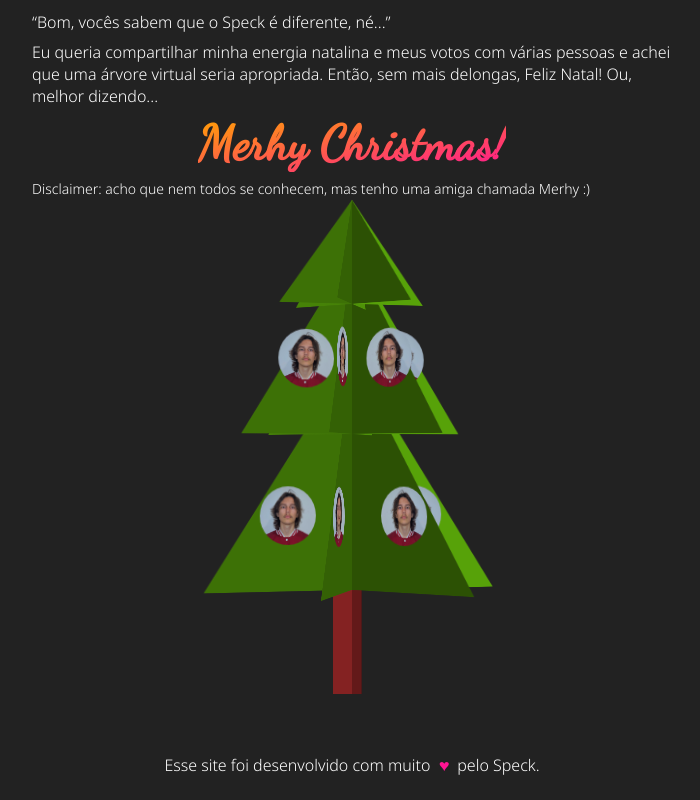
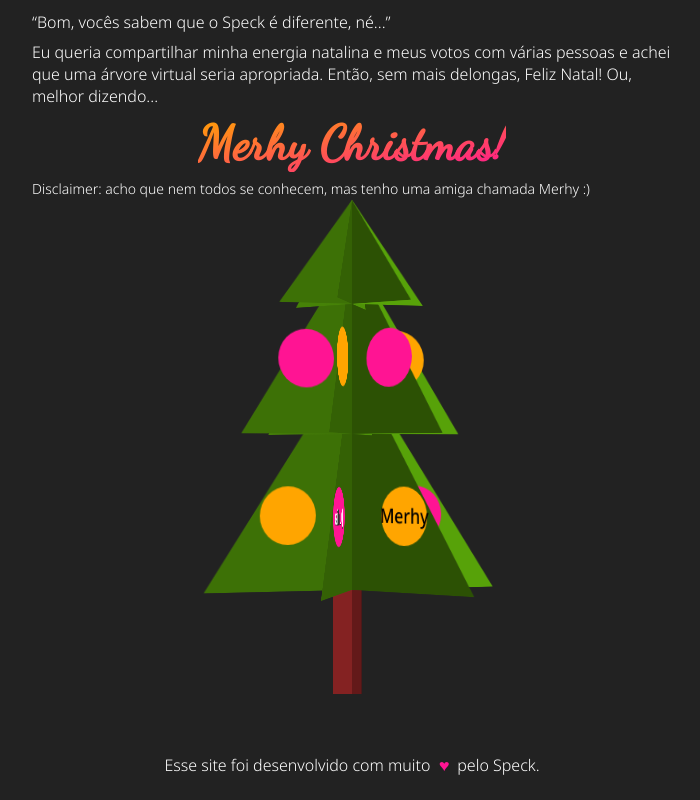
Before and after one commit to douglasspeck/christmas, a PHP site: page / in a window 1280 px wide. Shown: the whole page, without its empty margins (288-988 px from the left). Run offline with PHP 8.4, Linux system fonts and the light colour scheme.

Commit message:
Finished programming

```diff
--- a/assets/css/tree.css
+++ b/assets/css/tree.css
@@ -46,12 +46,16 @@
     --rot: inherit;
     z-index: calc(11 - max(var(--rot) - 330 , 330 - var(--rot)) / 60);
     display: flex;
+    align-items: center;
+    justify-content: center;
     position: absolute;
     width: calc(15 * var(--w));
     height: calc(15 * var(--w));
-    overflow: hidden;
     border-radius: 100%;
     top: calc(15 * var(--w));
+    text-shadow: #222 1px 1px;
+    font-size: 1.25em;
+    font-weight: 500;
 }
 
 #tree-branches > section > .branch > a > img {
@@ -100,6 +104,18 @@
     left: calc(10 * var(--w));
 }
 
+#tree-branches > #middle-branches > .branch:nth-child(2n) > a,
+#tree-branches > #bottom-branches > .branch:nth-child(2n+1) > a {
+    background-color: var(--pinky);
+}
+
+#tree-branches > #middle-branches > .branch:nth-child(2n+1) > a,
+#tree-branches > #bottom-branches > .branch:nth-child(2n) > a {
+    background-color: var(--gold);
+    color: #000;
+    text-shadow: none;
+}
+
 #tree-log > .log {
     --rot: calc(var(--i) * 120 - 120);
     width: calc(5 * var(--w));
--- a/index.php
+++ b/index.php
@@ -45,44 +45,20 @@
             </section>
             <section id="tree-branches">
                 <section id="bottom-branches">
-                    <div class="branch">
-                        <a href="letters.php?q=merhy"><img src="assets/img/speck.jpeg" class="branch"></a>
-                    </div>
-                    <div class="branch">
-                        <a href="letters.php?q=merhy"><img src="assets/img/speck.jpeg" class="branch"></a>
-                    </div>
-                    <div class="branch">
-                        <a href="letters.php?q=merhy"><img src="assets/img/speck.jpeg" class="branch"></a>
-                    </div>
-                    <div class="branch">
-                        <a href="letters.php?q=merhy"><img src="assets/img/speck.jpeg" class="branch"></a>
-                    </div>
-                    <div class="branch">
-                        <a href="letters.php?q=merhy"><img src="assets/img/speck.jpeg" class="branch"></a>
-                    </div>
-                    <div class="branch">
-                        <a href="letters.php?q=merhy"><img src="assets/img/speck.jpeg" class="branch"></a>
-                    </div>
+                    <div class="branch"><a href=""><span class="branch"></span></a></div>
+                    <div class="branch"><a href=""><span class="branch"></span></a></div>
+                    <div class="branch"><a href=""><span class="branch"></span></a></div>
+                    <div class="branch"><a href=""><span class="branch"></span></a></div>
+                    <div class="branch"><a href="letters.php?q=julia&p=a"><span class="branch">Julia</span></a></div>
+                    <div class="branch"><a href="letters.php?q=merhy&p=a"><span class="branch">Merhy</span></a></div>
                 </section>
                 <section id="middle-branches">
-                    <div class="branch">
-                        <a href="letters.php?q=merhy"><img src="assets/img/speck.jpeg" class="branch"></a>
-                    </div>
-                    <div class="branch">
-                        <a href="letters.php?q=merhy"><img src="assets/img/speck.jpeg" class="branch"></a>
-                    </div>
-                    <div class="branch">
-                        <a href="letters.php?q=merhy"><img src="assets/img/speck.jpeg" class="branch"></a>
-                    </div>
-                    <div class="branch">
-                        <a href="letters.php?q=merhy"><img src="assets/img/speck.jpeg" class="branch"></a>
-                    </div>
-                    <div class="branch">
-                        <a href="letters.php?q=merhy"><img src="assets/img/speck.jpeg" class="branch"></a>
-                    </div>
-                    <div class="branch">
-                        <a href="letters.php?q=merhy"><img src="assets/img/speck.jpeg" class="branch"></a>
-                    </div>
+                    <div class="branch"><a href=""><span class="branch"></span></a></div>
+                    <div class="branch"><a href=""><span class="branch"></span></a></div>
+                    <div class="branch"><a href=""><span class="branch"></span></a></div>
+                    <div class="branch"><a href=""><span class="branch"></span></a></div>
+                    <div class="branch"><a href=""><span class="branch"></span></a></div>
+                    <div class="branch"><a href=""><span class="branch"></span></a></div>
                 </section>
                 <section id="top-branches">
                     <div class="branch"></div>
--- /dev/null
+++ b/letters/abacaxi.html
@@ -0,0 +1 @@
+<p>Essa é uma mensagem pra Julia</p>
```
Also changed, not shown: letters.php (+12 -1 lines), letters/cassio.html (+1 -6 lines).
